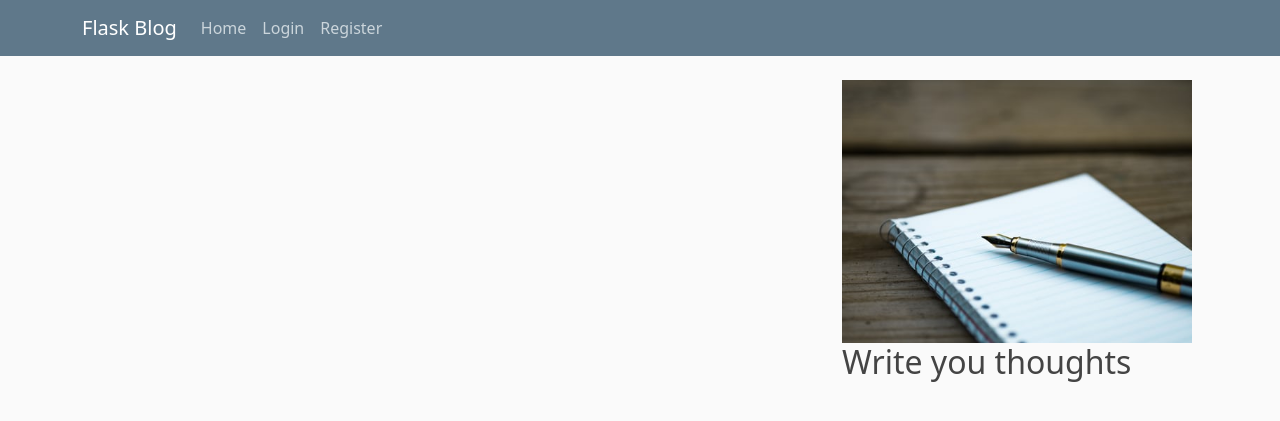
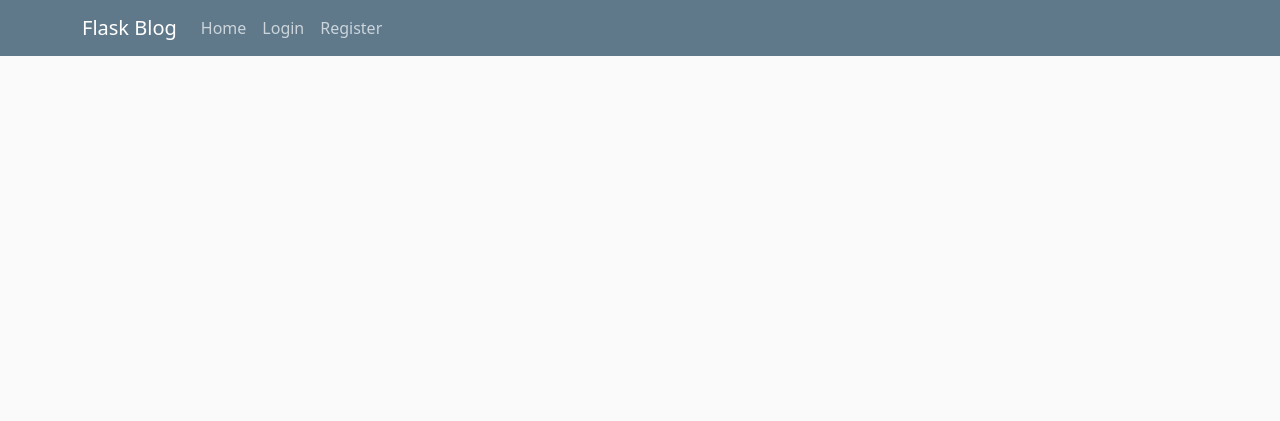
Before and after one commit to GeorgeM101/Blog, a Flask app: page / in a window 1280 px wide. Shown: the top 421 px of the page. Run offline with Flask 2, Linux system fonts and the light colour scheme; data that the repository does not hold is empty.

Commit message:
revert changes

```diff
--- a/app/templates/index.html
+++ b/app/templates/index.html
@@ -71,10 +71,6 @@
             {% endwith %}
             {% block content %}{% endblock %}
           </div>
-          <div class="col-md-4">
-            <img src='{{url_for('static', filename='prof/blog.jpeg')}}' style='width:350px;'>
-            <h2> Write you thoughts</h2>
-          </div>
       </div>
     </main>
   </body>
```
